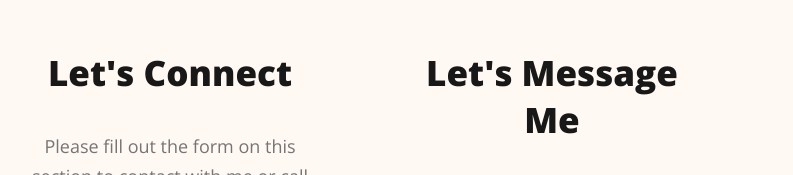
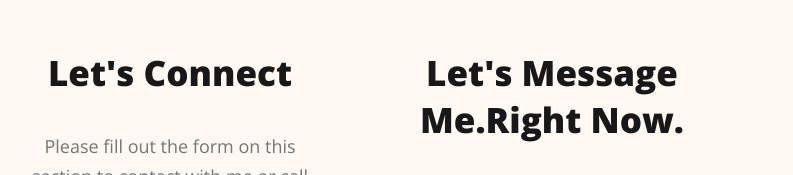
Before and after one commit to Anjuman-ara2828/webdeveloper-portfolio, a plain HTML site: page index.html in a window 1280 px wide. Shown: the part 3490-3665 px from the top of the page, without its empty margins (279-1072 px from the left). Drawn offline with nearby package versions, Linux system fonts and the light colour scheme.

Commit message:
updated the footer message

```diff
--- a/index.html
+++ b/index.html
@@ -160,7 +160,7 @@
       </div>
      </div>
      <div class="footer-column">
-      <h3 class="section-title">Let's Message Me</h3>
+      <h3 class="section-title">Let's Message Me.Right Now.</h3>
       <form class="contact"  action="">
        <input type="text" placeholder="Your Name">
        <input type="email" name="" placeholder="Your Email"  id="">
```
